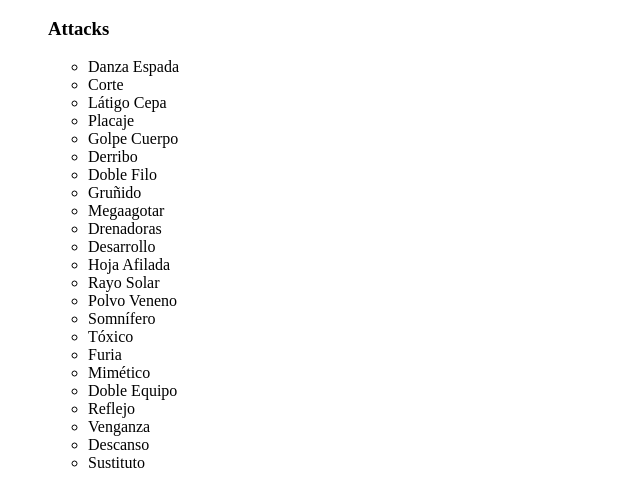
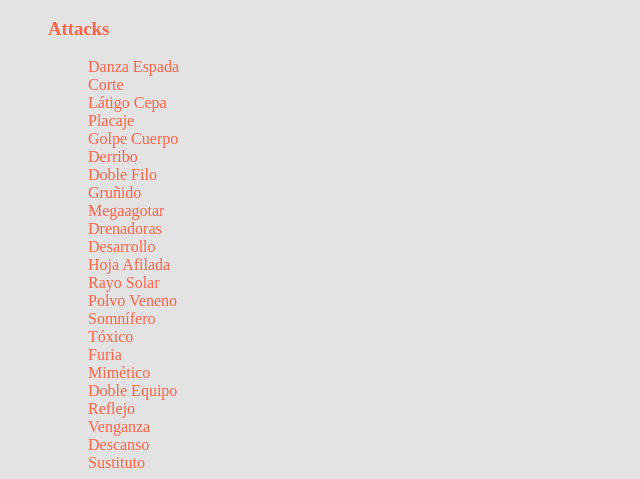
Before and after one commit to omatech/pokemon-react-instinct, a React (Vite) app: page / in a window 1280 px wide. Shown: the part 321-800 px from the top of the page, without its empty margins (0-640 px from the left). Built offline with nearby package versions, Linux system fonts and the light colour scheme.

Commit message:
variantes css

```diff
--- a/package.json
+++ b/package.json
@@ -10,7 +10,9 @@
   "dependencies": {
     "prop-types": "^15.8.1",
     "react": "^18.0.0",
-    "react-dom": "^18.0.0"
+    "react-dom": "^18.0.0",
+    "sass": "^1.52.3",
+    "styled-components": "^5.3.5"
   },
   "devDependencies": {
     "@types/react": "^18.0.0",
--- a/src/App.jsx
+++ b/src/App.jsx
@@ -1,6 +1,7 @@
 import List from './components/list/List'
 import ListItem from './components/List/ListItem'
 import pokemons from "./api"
+import './styles/app.scss'
 
 const App = () => {
   const filteredPokemons = pokemons.filter(pokemon => {
--- a/src/components/List/List.jsx
+++ b/src/components/List/List.jsx
@@ -1,5 +1,7 @@
+import styles from './List.module.scss'
+
 const List = ({children}) =>
-<ul>
+<ul className={styles.color}>
   { children }
 </ul>
 
--- /dev/null
+++ b/src/components/List/List.module.scss
@@ -0,0 +1 @@
+.color {color: tomato}
--- a/src/components/List/ListItem.jsx
+++ b/src/components/List/ListItem.jsx
@@ -1,8 +1,13 @@
 import PropTypes from 'prop-types';
 import PropertiesList from './PropertiesList';
+import styled from 'styled-components';
+
+const StyledLi = styled.span`
+  background-color: red;
+`
 
 const ListItem = ({pokemon}) =>
-<li>
+<StyledLi>
     <span>{pokemon.name}</span>
     <img src={`https://raw.githubusercontent.com/PokeAPI/sprites/master/sprites/pokemon/${pokemon.id}.png`}/>
 
@@ -13,7 +18,7 @@ const ListItem = ({pokemon}) =>
     {
       pokemon.types && <PropertiesList title="Types" items={pokemon.types}/>
     }
-</li>
+</StyledLi>
 
 ListItem.propTypes = {
     pokemon: PropTypes.shape({
--- a/src/components/List/PropertiesList.jsx
+++ b/src/components/List/PropertiesList.jsx
@@ -1,6 +1,6 @@
 const PropertiesList = ({title, items}) => <>
     <h3>{title}</h3>
-    <ul>{items.map(item => <li key={item}>{item}</li>)}</ul>
+    <ul>{items.map(item => <li style={{listStyle: 'none'}} key={item}>{item}</li>)}</ul>
 </>
 
 export default PropertiesList;
--- /dev/null
+++ b/src/styles/app.scss
@@ -0,0 +1 @@
+body {background-color: #e3e3e3;}
```
Also changed, not shown: 1 other file (tests, documents, lock files or other folders).
